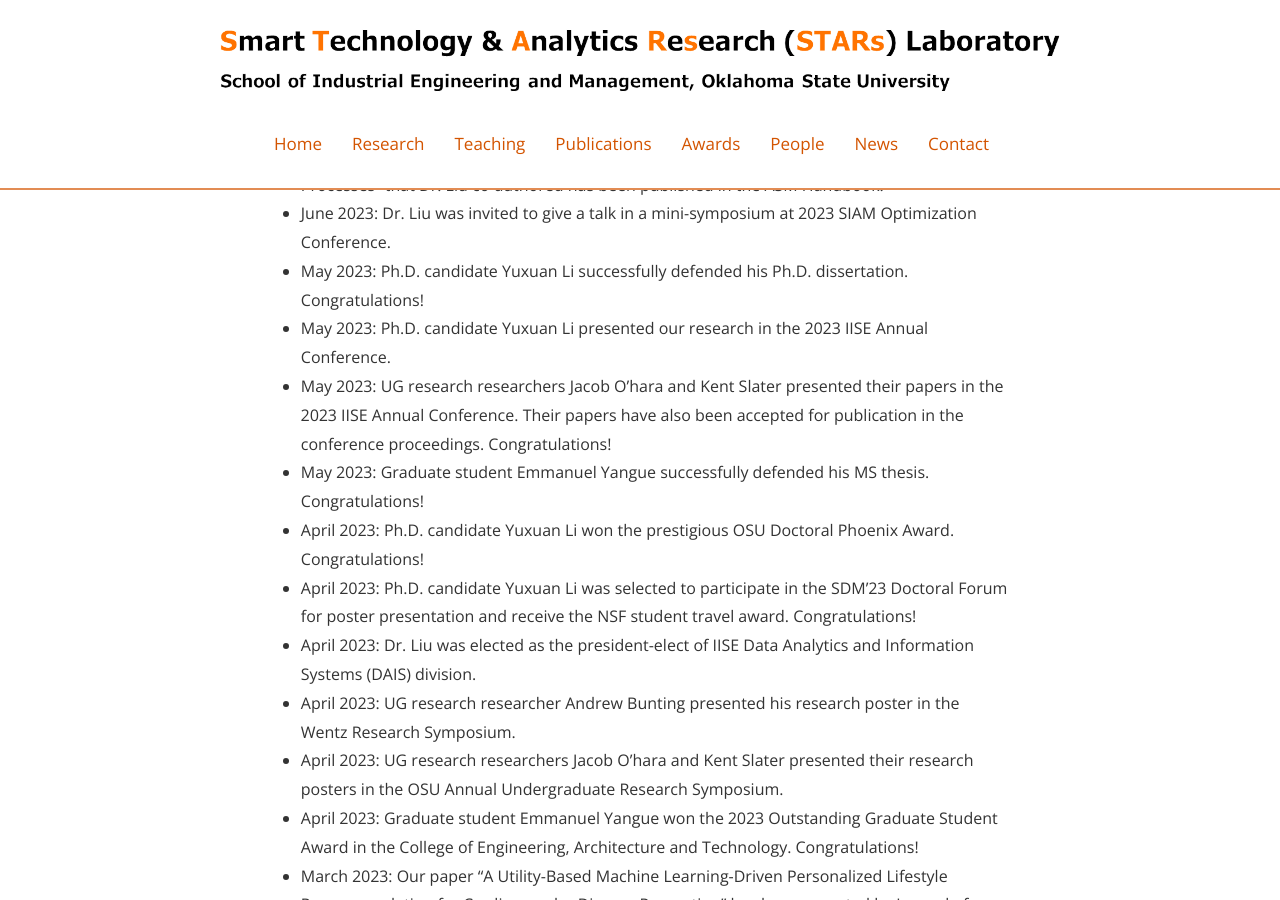
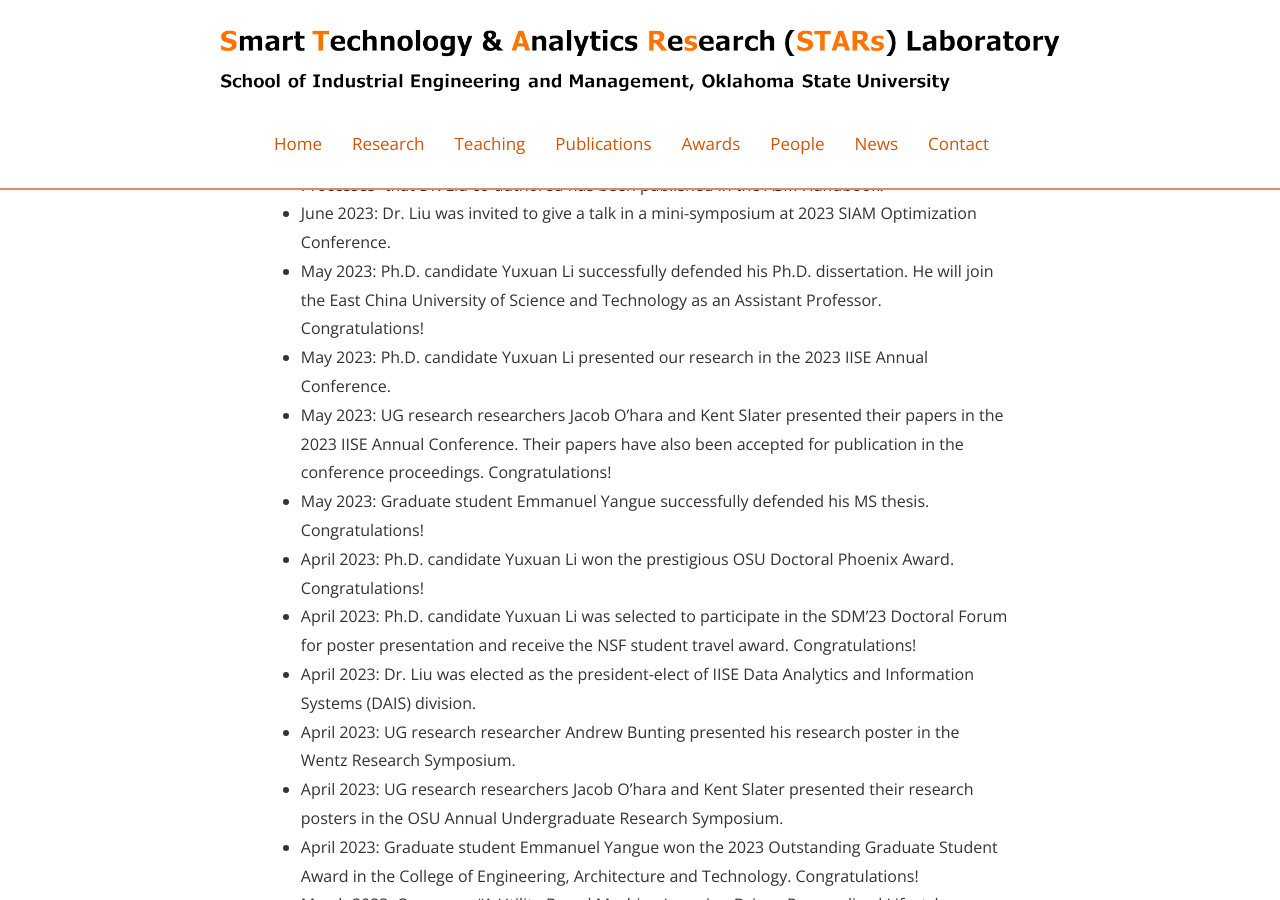
Before and after one commit to stars-laboratory/stars-laboratory.github.io, a Jekyll site: the page built from Gnews.md, in a window 1280 px wide and 900 px high, scrolled down 910 px. Built offline with Jekyll 4.4.1, drawn with Linux system fonts in a browser that asks for light colours; nearby versions of some CDN libraries.

Commit message:
Update Gnews.md

```diff
--- a/Gnews.md
+++ b/Gnews.md
@@ -19,7 +19,7 @@
 * June 2023: Ph.D. student Ziyang Zhang successfully passed his PhD qualifying exam. Congratulations!
 * June 2023: A book chapter “Online Monitoring and Control of Polymer Additive Manufacturing Processes” that Dr. Liu co-authored has been published in the ASM Handbook.
 * June 2023: Dr. Liu was invited to give a talk in a mini-symposium at 2023 SIAM Optimization Conference.
-* May 2023: Ph.D. candidate Yuxuan Li successfully defended his Ph.D. dissertation. Congratulations!
+* May 2023: Ph.D. candidate Yuxuan Li successfully defended his Ph.D. dissertation. He will join the East China University of Science and Technology as an Assistant Professor. Congratulations!
 * May 2023: Ph.D. candidate Yuxuan Li presented our research in the 2023 IISE Annual Conference.
 * May 2023: UG research researchers Jacob O’hara and Kent Slater presented their papers in the 2023 IISE Annual Conference. Their papers have also been accepted for publication in the conference proceedings. Congratulations!
 * May 2023: Graduate student Emmanuel Yangue successfully defended his MS thesis. Congratulations!
```
